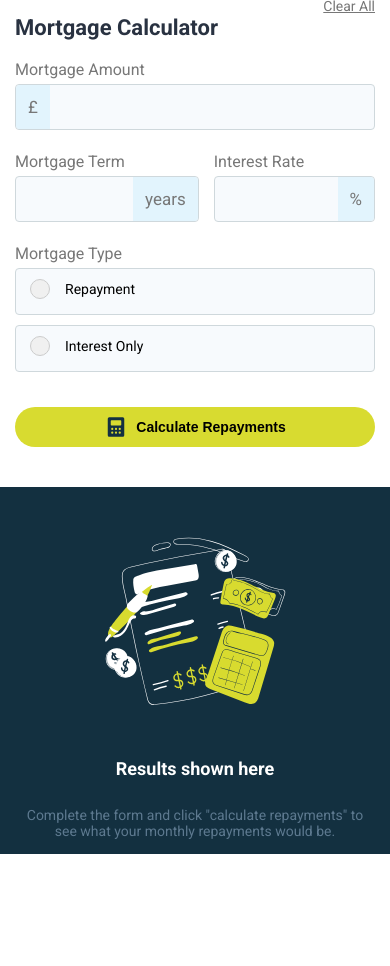
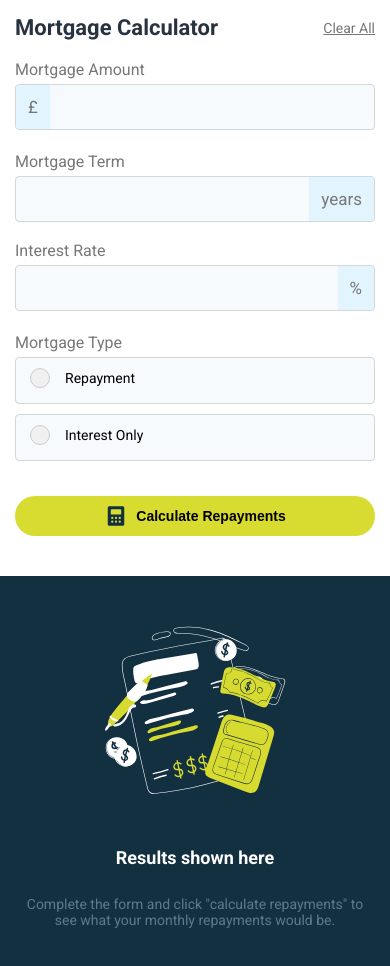
Before and after one commit to DCodeartisan/mortgage-repayment-calculator-frontend-mentor, a plain HTML site: page index.html in a window 390 px wide. Before the commit the page ends 854 px from the top, so only its background shows below. Drawn offline with Linux system fonts and the light colour scheme.

Commit message:
first commit

```diff
--- a/index.html
+++ b/index.html
@@ -36,7 +36,7 @@
               <div class="error-message" id="term-error"></div>
             </div>
             <div class="input-group">
-              <label for="rate">Interest Rate</label>
+              <label class="interest-rate" for="rate">Interest Rate</label>
               <div class="input-wrapper">
                 <input class="no-arrows" type="number" id="rate" placeholder="" step="0.01">
                 <span class="input-coloring">%</span>
--- a/style.css
+++ b/style.css
@@ -323,8 +323,14 @@
     font-size: 17px;
     padding: 12px;
   }
+  .clear-all {
+    padding-top: 18px;
+  }
   button {
     width: 100%
+  }
+  #results-description {
+    margin-bottom: 50px;
   }
 }
 
@@ -353,6 +359,9 @@
     font-size: 17px;
     padding: 12px;
   }
+  .clear-all {
+    padding-top: 22px;
+  }
   button {
     width: 100%;
   }
@@ -370,7 +379,7 @@
 }
 
 /* Extra-small devices (very small phones) */
-@media (max-width: 600px) {
+@media (max-width: 650px) {
   .form {
     padding: 15px;
   }
@@ -378,9 +387,12 @@
     font-size: 22px;
     margin-bottom: 20px;
   }
-  .input-wrapper span {
-    font-size: 17px;
-    padding: 12px;
+  .input-row {
+    display: flex;
+    flex-direction: column;
+  }
+  .interest-rate {
+    margin-top: -18px;
   }
   button {
     padding: 8px 0;
```
